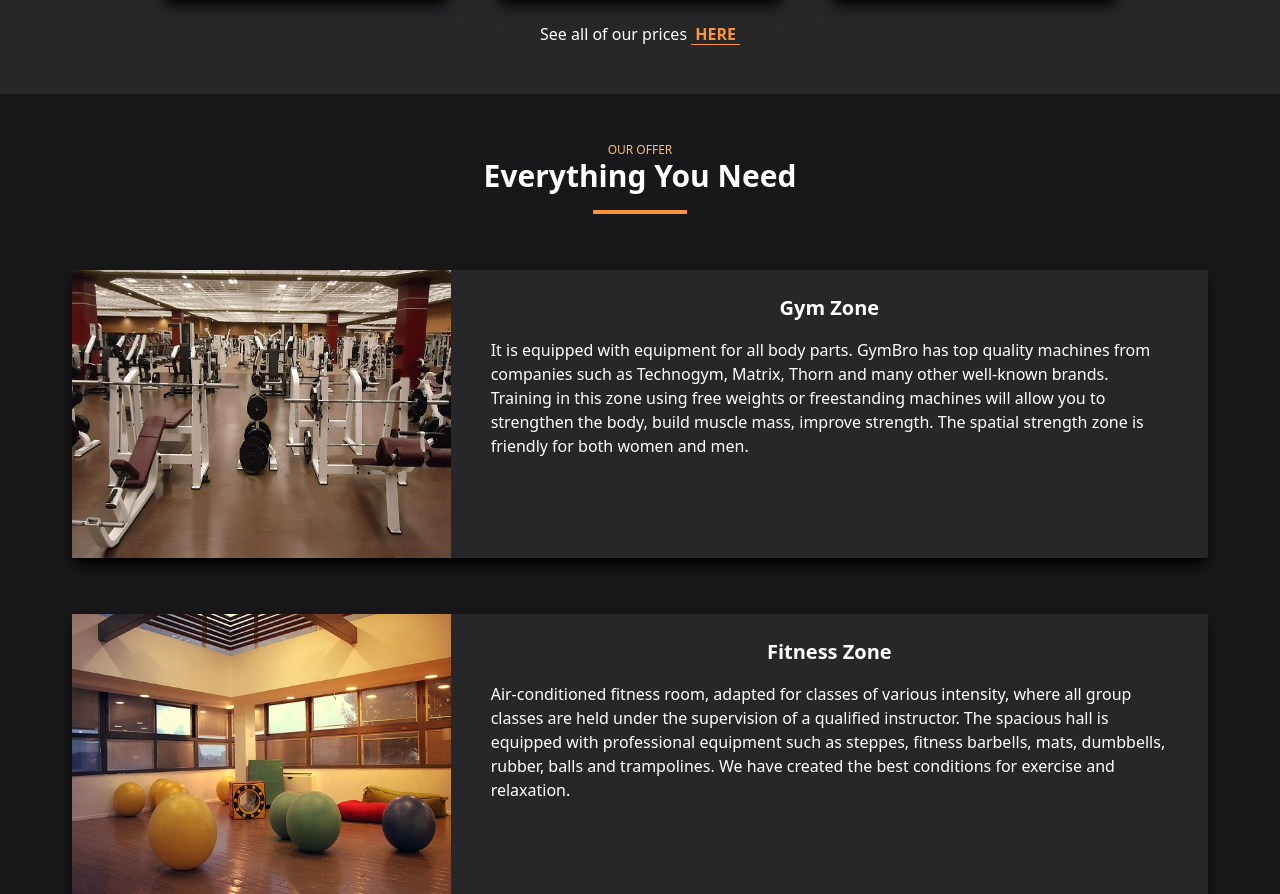
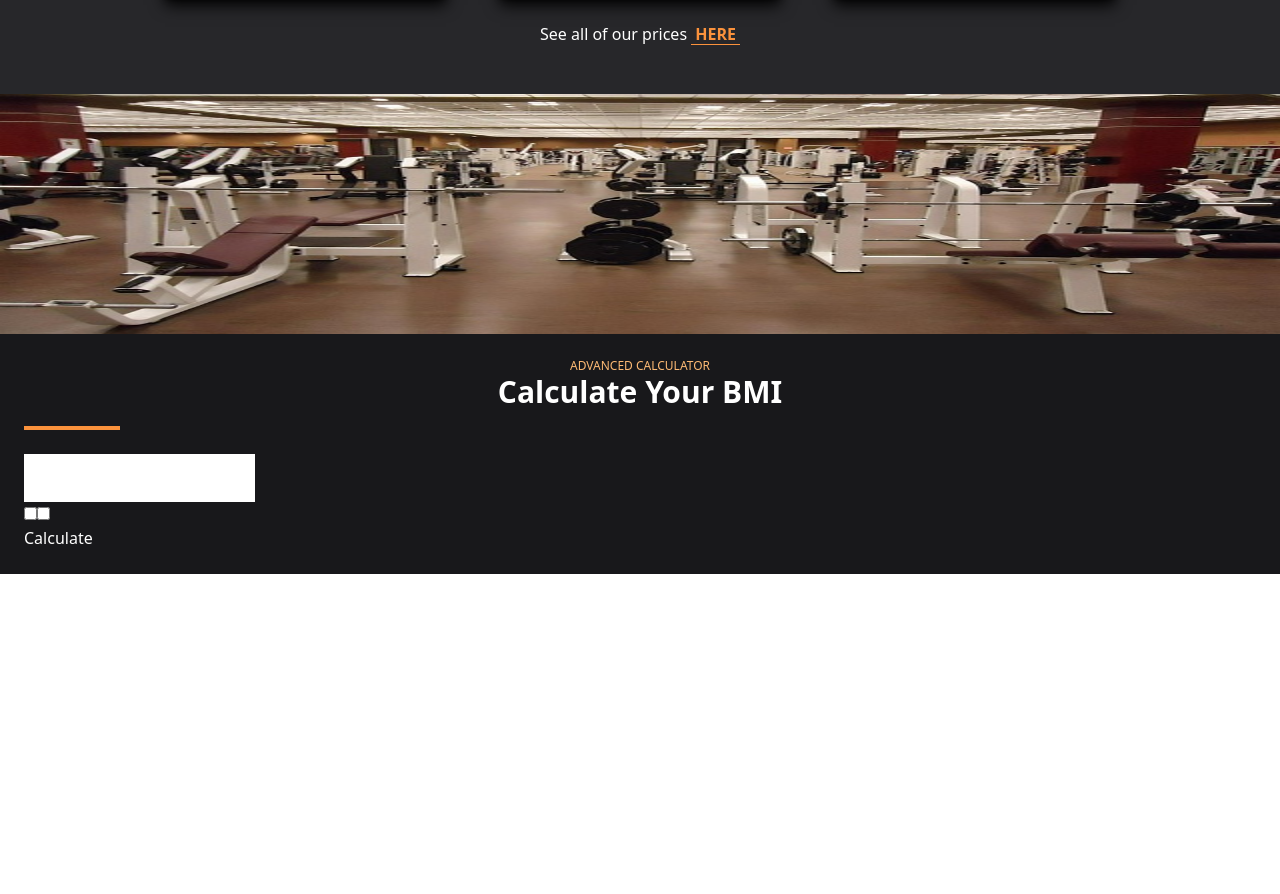
Before and after one commit to SoT03/gymbro, a Next.js app: page / in a window 1280 px wide. Shown: the part 2572-3466 px from the top of the page. After the commit the page ends 3146 px from the top, so only its background shows below. Built offline with nearby package versions, Linux system fonts and the light colour scheme.

Commit message:
created BMI section structure

```diff
--- /dev/null
+++ b/components/BmiSection.tsx
@@ -0,0 +1,41 @@
+import Image from 'next/image';
+import SectionHeading from './util/Section/SectionHeading';
+import SectionTitle from './util/Section/SectionTitle';
+
+const BmiSection = () => {
+	return (
+		<section className='bg-zinc-900 text-white grid grid-rows-2'>
+			<div className='bg-red-400 relative'>
+				<Image
+					fill
+					sizes='(max-width: 768px) 100vw, (max-width: 1200px) 50vw, 33vw'
+					src='/static/img/offers/gym.jpg'
+					alt='XD'
+				/>
+			</div>
+			<div className='p-6'>
+				<div className='text-center'>
+					<SectionHeading text='advanced calculator' />
+					<SectionTitle title='Calculate Your BMI' />
+					<hr className='border-orange-400 border-solid border-2 mb-6 lg:w-24' />
+				</div>
+				<div>
+					<div>
+						<label htmlFor=''></label>
+						<input type='text' />
+					</div>
+					<div>
+						<label htmlFor=''></label>
+						<input type='text' />
+					</div>
+					<div>
+						<input type='checkbox' name='' id='' />
+						<input type='checkbox' name='' id='' />
+					</div>
+					<button>Calculate</button>
+				</div>
+			</div>
+		</section>
+	);
+};
+export default BmiSection;
--- a/pages/index.tsx
+++ b/pages/index.tsx
@@ -3,7 +3,7 @@ import Opinions from '@/components/Opinions';
 import Welcome from '@/components/Welcome';
 import Layout from '@/components/layout/Layout';
 import Pricing from '@/components/Pricing';
-import Offers from '@/components/Offers';
+import BmiSection from '@/components/BmiSection';
 
 const HomePage = () => {
 	return (
@@ -13,7 +13,7 @@ const HomePage = () => {
 				<Welcome />
 				<Opinions />
 				<Pricing />
-				<Offers />
+				<BmiSection />
 			</main>
 		</Layout>
 	);
```
Also changed, not shown: components/trash/Offers.tsx (renamed from components/Offers.tsx, +4 -4 lines), components/trash/Offer.tsx (renamed from components/Offer.tsx).
